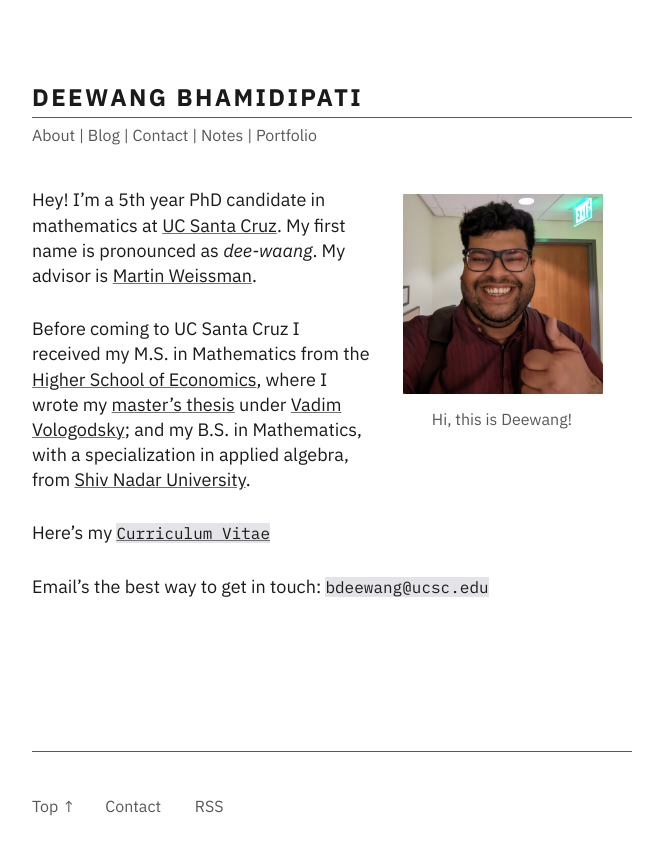
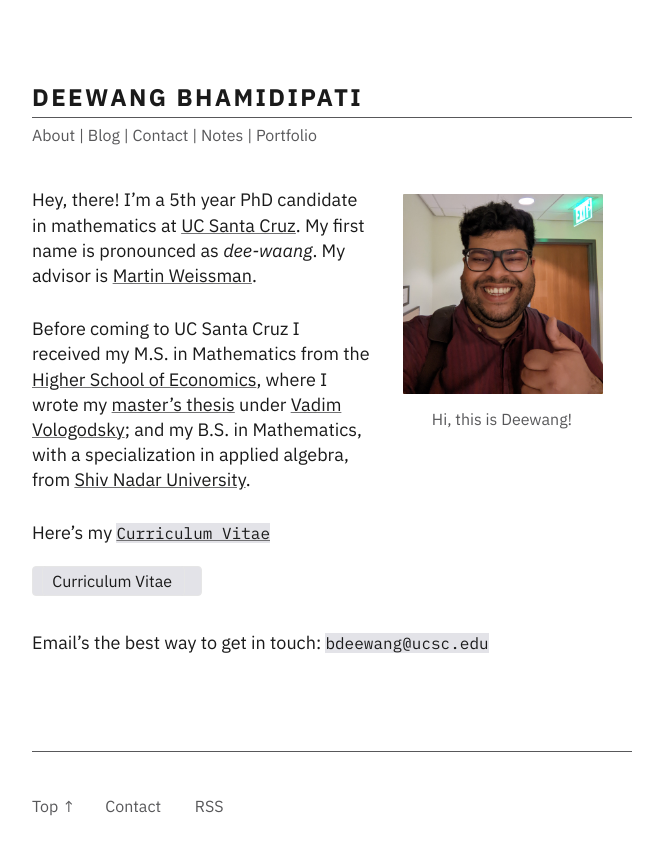
Before and after one commit to junkquill/junkquill.github.io, a Jekyll site: the page built from index.md, in a window 1280 px wide. Shown: the top 855 px of the page, without its empty margins (308-971 px from the left). Built offline with Jekyll 4.4.1, drawn with Linux system fonts in a browser that asks for light colours.

Commit message:
cv-button-try-1

```diff
--- a/index.md
+++ b/index.md
@@ -6,13 +6,19 @@ index: true
 
 {% include about-picture-img.html %}
 
-Hey! I'm a 5th year PhD candidate in mathematics at [UC Santa Cruz](https://www.math.ucsc.edu/index.html). My first name is pronounced as *dee-waang*. My advisor is [Martin Weissman](http://martyweissman.com/).
+Hey, there! I'm a 5th year PhD candidate in mathematics at [UC Santa Cruz](https://www.math.ucsc.edu/index.html). My first name is pronounced as *dee-waang*. My advisor is [Martin Weissman](http://martyweissman.com/).
 
 <!-- My research interests lie broadly in number theory and its relation with algebraic geometry and topology. I am passionate about mathematics pedagogy, and communicating mathematics to a general audience. I am committed to promoting inclusivity, diversity and justice in the mathematics community. -->
 
 Before coming to UC Santa Cruz I received my M.S. in Mathematics from the [Higher School of Economics](https://math.hse.ru/en/), where I wrote my [master's thesis](https://www.hse.ru/en/edu/vkr/296285338) under [Vadim Vologodsky](https://www.hse.ru/en/org/persons/160474191); and my B.S. in Mathematics, with a specialization in applied algebra, from [Shiv Nadar University](https://math.snu.edu.in/).
 
 Here's my <code class="language-plaintext highlighter-rouge"><a href="https://drive.google.com/file/d/14Qb6_G7CEKUkhOUEwx68559Rs1BCa74S/view?usp=sharing">Curriculum Vitae</a></code>
+
+<div class="tag-list copy-buttons">
+
+<button class="btn btn-default"><a href="https://drive.google.com/file/d/14Qb6_G7CEKUkhOUEwx68559Rs1BCa74S/view?usp=sharing">Curriculum Vitae</a></button>
+
+</div>
 
 <!-- Add a one line intro and link to your about page.
 <a href="/about" class="internal-link quarter-line-space">More about me&nbsp;→</a>
```
